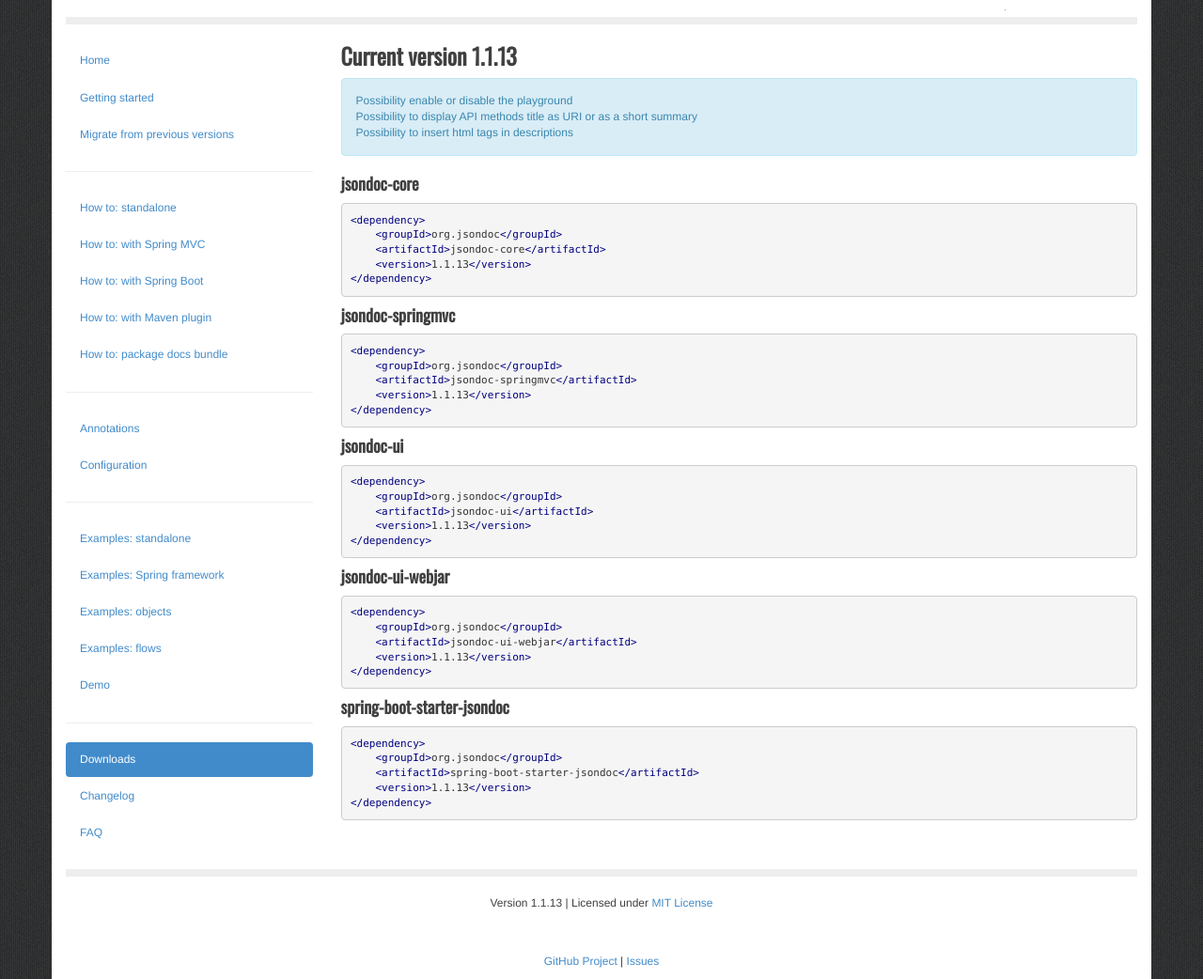
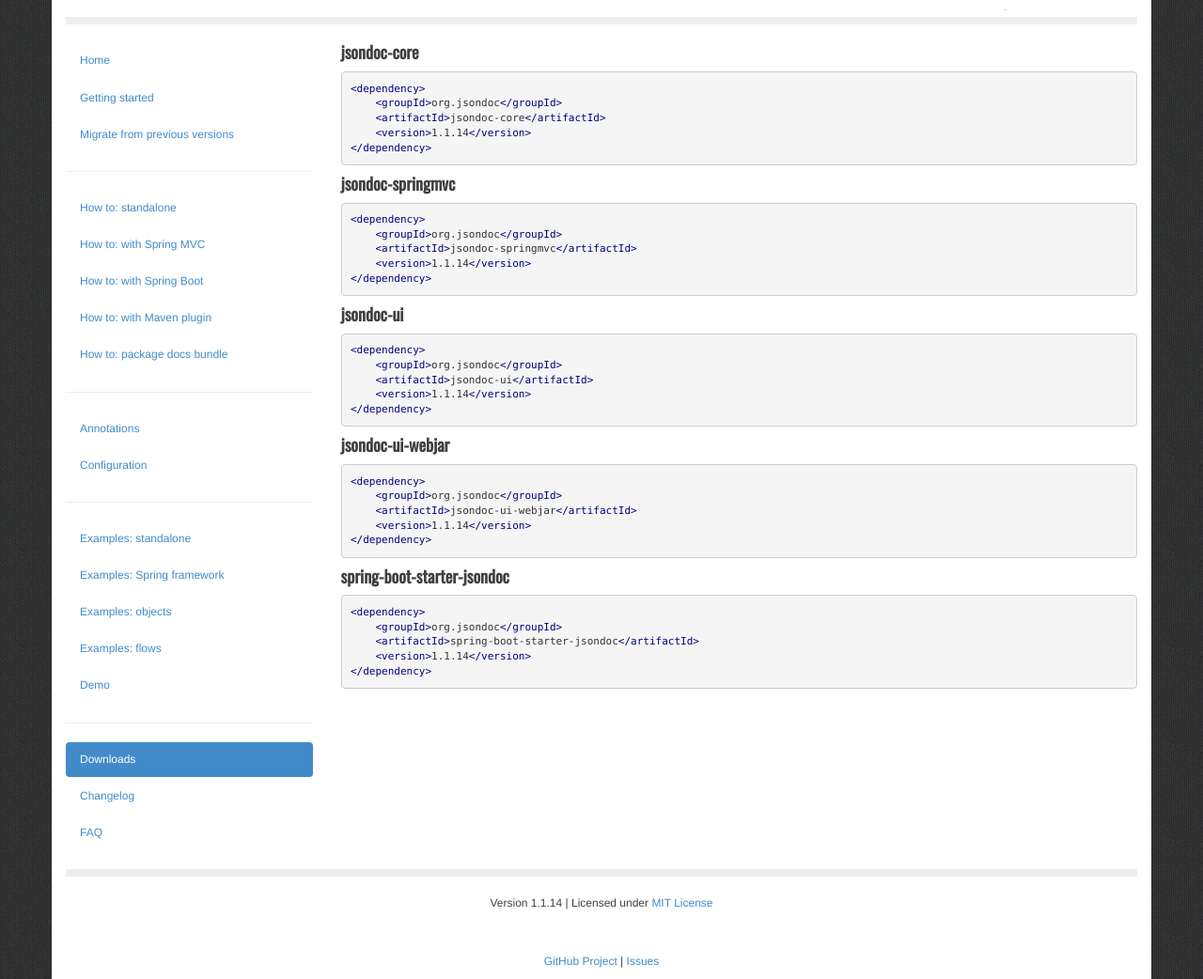
Before and after one commit to fabiomaffioletti/jsondoc, a Jekyll site: the page built from downloads.html, in a window 1280 px wide, cut to the strip 414-1456 px from the top of the page. Shown: the whole strip at 94% size. Built offline with Jekyll 4.4.1, drawn with Linux system fonts in a browser that asks for light colours; nearby versions of some CDN libraries; some web fonts are replaced; Markdown is read by kramdown in place of the engine named in the settings; grey boxes are pictures that could not be loaded.

Commit message:
docs for version 1.1.14

```diff
--- a/_config.yml
+++ b/_config.yml
@@ -2,6 +2,6 @@ name: JSONDoc
 baseurl:
 markdown: redcarpet
 highlighter: pygments
-version: 1.1.13
+version: 1.1.14
 demourl: http://jsondoc.eu01.aws.af.cm/jsondoc-ui.html
 downloadurl: distro/jsondoc-bundle-1.0.2.tar.gz
--- a/changelog.html
+++ b/changelog.html
@@ -2,6 +2,12 @@
 layout: default
 title: Changelog
 ---
+
+<h3>Version 1.1.14 <small>May 19, 2015</small></h3>
+<ul>
+<li><a target="_blank" href="https://github.com/fabiomaffioletti/jsondoc/issues/110">Multiple methods with different params are not displayed</a></li>
+<li><a target="_blank" href="https://github.com/fabiomaffioletti/jsondoc/issues/106">ApiQueryParam should use @RequestParam value attribute for its name by default</a></li>
+</ul>
 
 <h3>Version 1.1.13 <small>Mar 17, 2015</small></h3>
 <ul>
--- a/downloads.html
+++ b/downloads.html
@@ -2,15 +2,6 @@
 layout: default
 title: Downloads
 ---
-
-<h3>Current version {{ site.version }}</h3>
-<div class="alert alert-info">
-<ul class="list-unstyled">
-        <li>Possibility enable or disable the playground</li>
-        <li>Possibility to display API methods title as URI or as a short summary</li>
-        <li>Possibility to insert html tags in descriptions</li>
-</ul>
-</div>
 
 <h4>jsondoc-core</h4>
 {% highlight xml %}
```
